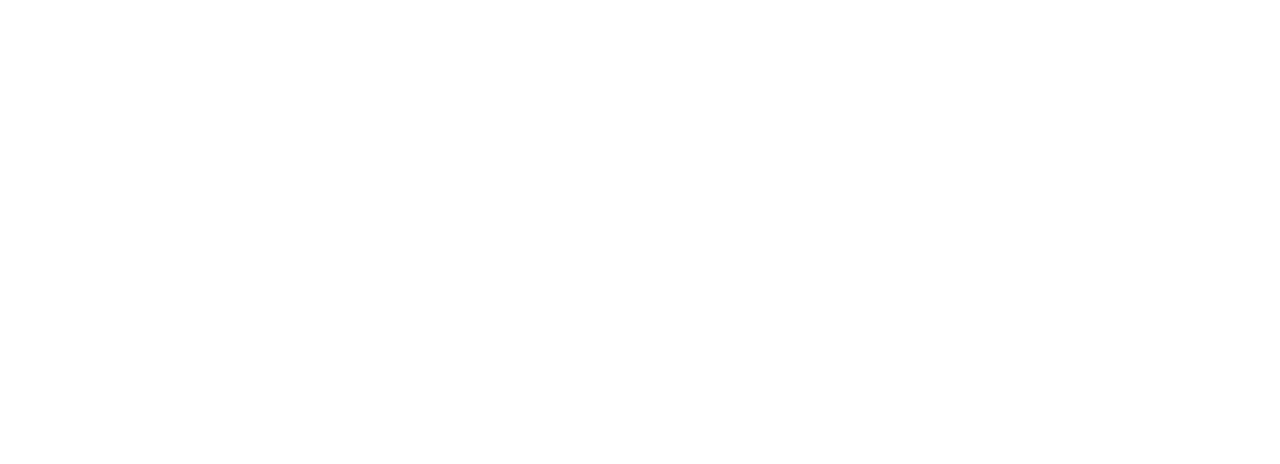
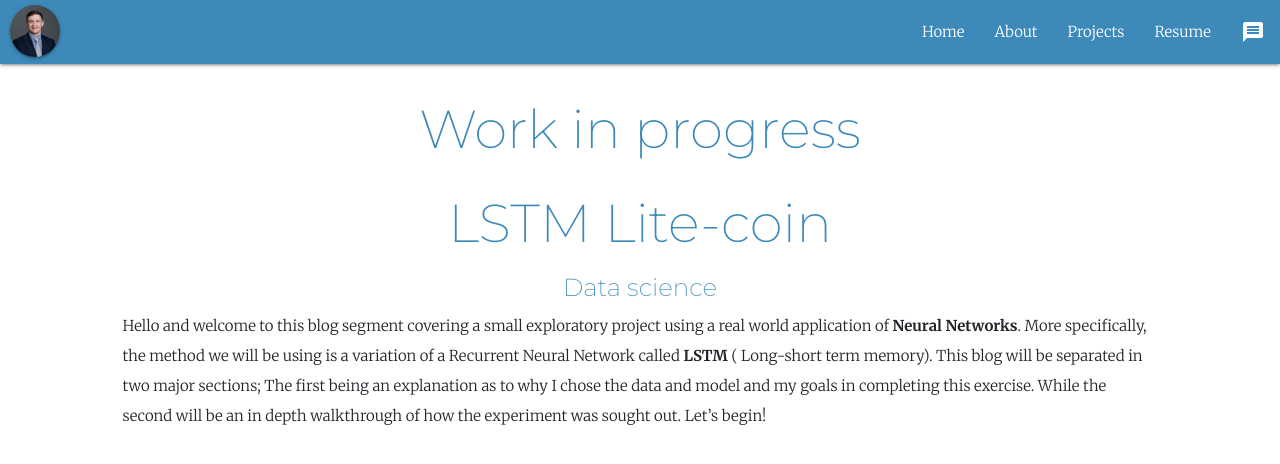
Before and after one commit to jloesch30/personal-website-pub, a Vue app: page /personal-website/blog/lstm-lite in a window 1280 px wide. Before the commit this address had no page. Shown: the top 464 px of the page. Built offline with nearby package versions, Linux system fonts and the light colour scheme.

Commit message:
Project updates

```diff
--- a/src/components/projects/CardBase.vue
+++ b/src/components/projects/CardBase.vue
@@ -5,20 +5,7 @@
         <img :src="require(`@/assets/imgs/projects/${image_url}`)" />
         <a class="btn-floating halfway-fab waves-effect waves-light red">
           <span class="git-icon">
-            <svg
-                xmlns="http://www.w3.org/2000/svg"
-              width="23"
-              height="23"
-              fill="currentColor"
-              class="bi bi-github icon"
-              viewBox="0 0 15 17"
-              @click="changeDomain(git_url)"
-            >
-              <path
-                d="M8 0C3.58 0 0 3.58 0 8c0 3.54 2.29 6.53 5.47 7.59.4.07.55-.17.55-.38 0-.19-.01-.82-.01-1.49-2.01.37-2.53-.49-2.69-.94-.09-.23-.48-.94-.82-1.13-.28-.15-.68-.52-.01-.53.63-.01 1.08.58 1.23.82.72 1.21 1.87.87 2.33.66.07-.52.28-.87.51-1.07-1.78-.2-3.64-.89-3.64-3.95 0-.87.31-1.59.82-2.15-.08-.2-.36-1.02.08-2.12 0 0 .67-.21 2.2.82.64-.18 1.32-.27 2-.27.68 0 1.36.09 2 .27 1.53-1.04 2.2-.82 2.2-.82.44 1.1.16 1.92.08 2.12.51.56.82 1.27.82 2.15 0 3.07-1.87 3.75-3.65 3.95.29.25.54.73.54 1.48 0 1.07-.01 1.93-.01 2.2 0 .21.15.46.55.38A8.012 8.012 0 0 0 16 8c0-4.42-3.58-8-8-8z"
-              />
-              >
-            </svg>
+            <i class="small material-icons" @click="changeDomain(url)">link</i>
           </span>
         </a>
       </div>
@@ -32,7 +19,9 @@
 <script>
 export default {
   data() {
-    return {};
+    return {
+      base_url: "personal-website",
+    };
   },
   props: {
     image_url: {
@@ -42,14 +31,21 @@ export default {
     card_content: {
       type: String,
     },
-    git_url: {
+    url: {
       type: String,
+    },
+    blog: {
+      type: Boolean,
     },
   },
   methods: {
     changeDomain(loc) {
-      const win = window.open(loc, "_blank");
-      win.focus();
+      if (this.blog) {
+        this.$router.push(`/${this.base_url}/blog/` + loc);
+      } else {
+        const win = window.open(loc, "_blank");
+        win.focus();
+      }
     },
   },
 };
--- a/src/router.js
+++ b/src/router.js
@@ -5,6 +5,9 @@ import Projects from "@/views/Projects.vue";
 import Landing from "@/views/Landing.vue";
 import Resume from "@/views/Resume.vue";
 import Contact from "@/views/Contact.vue";
+import BlogMain from "@/views/blog/BlogMain.vue";
+import Lstmlite from "@/views/blog/Lstm-lite.vue";
+import NotFound from "@/views/NotFound.vue";
 
 
 const baseUrl = '/personal-website';
@@ -16,29 +19,44 @@ const routes = [
     component: Landing
   },
   {
-    path: baseUrl + '/home',
+    path: baseUrl + '/home/',
     name: 'Home',
     component: Home
   },
   {
-    path: baseUrl + '/projects',
+    path: baseUrl + '/projects/',
     name: 'Projects',
     component: Projects
   },
   {
-    path: baseUrl + '/contact',
+    path: baseUrl + '/contact/',
     name: 'Contact',
     component: Contact
   },
   {
-    path: baseUrl + '/resume',
+    path: baseUrl + '/resume/',
     name: 'Resume',
     component: Resume
   },
   {
-    path: baseUrl + '/about',
+    path: baseUrl + '/about/',
     name: 'About',
     component: About
+  },
+  {
+    path: baseUrl + '/blog/',
+    component: BlogMain,
+    children: [
+      {
+        path: 'lstm-lite',
+        component: Lstmlite
+      }
+    ]
+  },
+  {
+    path: '/:pathMatch(.*)*',
+    name: 'NotFound',
+    component: NotFound
   }
 ];
 
--- /dev/null
+++ b/src/views/NotFound.vue
@@ -0,0 +1,33 @@
+<template>
+  <the-nav></the-nav>
+  <body>
+    <div class="container">
+      <h2>Not found</h2>
+      <h4 class="italic">Get back here!</h4>
+    </div>
+  </body>
+</template>
+
+<script>
+import TheNav from "../components/TheNav.vue";
+export default {
+  components: { TheNav },
+};
+</script>
+
+<style scoped>
+*,
+*::before,
+*::after {
+  box-sizing: border-box;
+}
+
+.italic {font-style: italic;}
+
+.container {
+  display: flex;
+  flex-direction: column;
+  align-items: center;
+  justify-content: center;
+}
+</style>
--- a/src/views/Projects.vue
+++ b/src/views/Projects.vue
@@ -10,7 +10,8 @@
             <card-base
               :image_url="'code.png'"
               :card_content="'Vue.js applciation'"
-              :git_url="'https://github.com/jloesch30/personal-website'"
+              :url="'https://github.com/jloesch30/personal-website'"
+              :blog="false"
             ></card-base>
           </div>
           <div>
@@ -60,7 +61,8 @@
             <card-base
               :image_url="'discord_icon.png'"
               :card_content="'Discord Finance Bot'"
-              :git_url="'https://github.com/jloesch30/stock-bot'"
+              :url="'https://github.com/jloesch30/stock-bot'"
+              :blog="false"
             ></card-base>
           </div>
         </div>
@@ -73,7 +75,8 @@
             <card-base
               :image_url="'portal_game.png'"
               :card_content="'Processing Java Game '"
-              :git_url="'https://github.com/jloesch30/cs324e_final_project/tree/v2.0'"
+              :url="'https://github.com/jloesch30/cs324e_final_project/tree/v2.0'"
+              :blog="false"
             ></card-base>
           </div>
           <div class="card-description">
@@ -111,12 +114,40 @@
             <card-base
               :image_url="'econ-paper.png'"
               :card_content="'Emperical research paper'"
-              :git_url="'https://github.com/jloesch30/econ-analysis/blob/main/final_draft_Joshua_Loesch.pdf'"
+              :url="'https://github.com/jloesch30/econ-analysis/blob/main/final_draft_Joshua_Loesch.pdf'"
+              :blog="false"
             ></card-base>
           </div>
         </div>
       </div>
     </section>
+    <!-- <section>
+      <div class="container">
+        <div class="split">
+          <div class="container--card">
+            <card-base
+              :image_url="'portal_game.png'"
+              :card_content="'Processing Java Game '"
+              :url="'lstm-lite'"
+              :blog="true"
+            ></card-base>
+          </div>
+          <div class="card-description">
+            <div class="container--narrow">
+              <h3>LSTM Litecoin</h3>
+            </div>
+            <p>
+              This game was completed for a final project for cs324e (Graphics
+              and Visualization) at the University of Texas. This game is a
+              mimic of the famous game "Portal" from the publisher Valve. It has
+              a series of 8-bit classic mechanics such as collision detection,
+              movement keys, physics simulations such as gravity, and
+              teleportation.
+            </p>
+          </div>
+        </div>
+      </div>
+    </section> -->
   </body>
 </template>
 
--- /dev/null
+++ b/src/views/blog/BlogMain.vue
@@ -0,0 +1,36 @@
+<template>
+  <the-nav></the-nav>
+  <body v-if="blogBase">
+    <div class="container">
+      <h2>Available blogs</h2>
+    </div>
+  </body>
+  <body v-else>
+    <router-view></router-view>
+  </body>
+</template>
+
+<script>
+import TheNav from "@/components/TheNav.vue";
+export default {
+  mounted() {
+    if (this.$route.path === `${this.baseUrl}/blog` || this.$route.path === `${this.baseUrl}/blog/`) {
+      this.blogBase = true;
+    } else {
+      this.blogBase = false;
+    }
+  },
+  components: {
+    TheNav,
+  },
+  data() {
+    return {
+      blogBase: true,
+      baseUrl: "/personal-website"
+    };
+  },
+};
+</script>
+
+<style>
+</style>
--- /dev/null
+++ b/src/views/blog/Lstm-lite.vue
@@ -0,0 +1,74 @@
+<template>
+  <body>
+    <section>
+      <div class="container">
+        <h2>Work in progress</h2>
+        <div class="content-header">
+          <h2>LSTM Lite-coin</h2>
+          <h5>Data science</h5>
+        </div>
+      </div>
+    </section>
+    <section>
+      <div class="container">
+        <div class="container--page-content">
+          <div>
+            <p>
+              Hello and welcome to this blog segment covering a small
+              exploratory project using a real world application of <span class="bold">Neural
+              Networks</span>. More specifically, the method we will be using is a
+              variation of a Recurrent Neural Network called <span class="bold">LSTM</span> ( Long-short
+              term memory). This blog will be separated in two major sections;
+              The first being an explanation as to why I chose the data and
+              model and my goals in completing this exercise. While the second
+              will be an in depth walkthrough of how the experiment was sought
+              out. Let’s begin!
+            </p>
+          </div>
+        </div>
+      </div>
+    </section>
+  </body>
+</template>
+
+<script>
+export default {
+  data() {
+    return {};
+  },
+};
+</script>
+
+<style scoped>
+*,
+*::before,
+*::after {
+  box-sizing: border-box;
+}
+
+h1,
+h2,
+h3,
+h4,
+h5 {
+  text-align: center;
+}
+
+p {
+  line-height: 2em;
+}
+
+.bold {font-weight: bold;}
+
+.container {
+  margin-inline: auto;
+  width: min(95%, 70.5rem);
+}
+
+.container--page-content {
+  display: flex;
+  flex-direction: column;
+  align-items: center;
+  justify-content: center;
+}
+</style>
```
Also changed, not shown: src/views/blog/Gcp.vue (added, +16 -0 lines).
